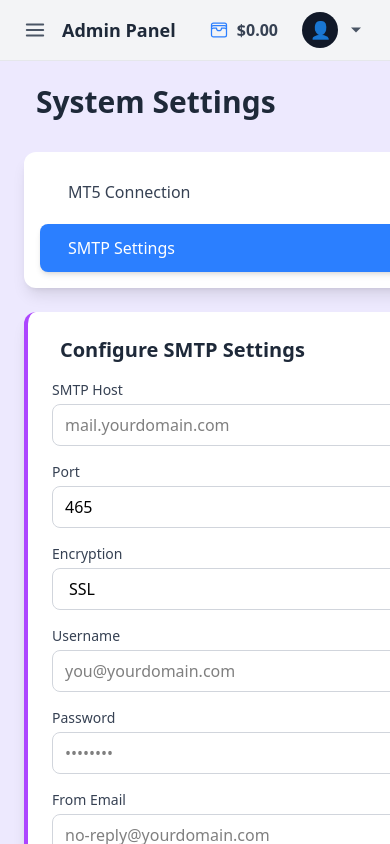
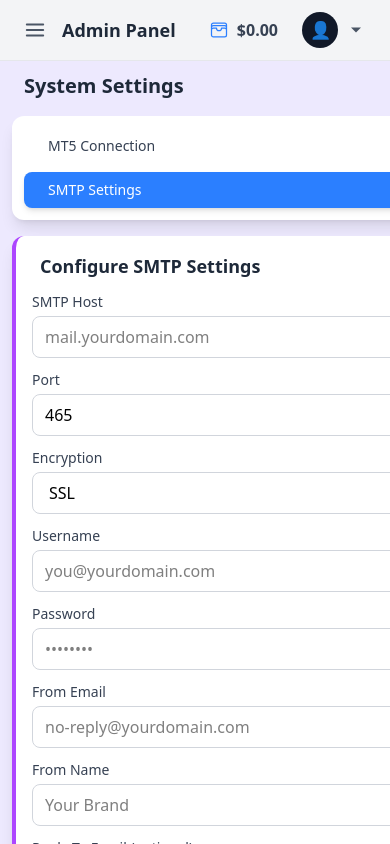
Before and after one commit to katochrasik794/new_fx_crm, a React (Vite) app: page /admin/system-settings in a window 390 px wide. Built offline with nearby package versions, Linux system fonts and the light colour scheme.

Commit message:
vercel.json added

```diff
--- a/src/Admin/Manage Deposits/AllDeposits.jsx
+++ b/src/Admin/Manage Deposits/AllDeposits.jsx
@@ -331,23 +331,23 @@
   );
 
   return (
-    <div className="min-h-screen bg-violet-100 p-4 md:p-6">
+    <div className="min-h-screen bg-violet-100 p-3 sm:p-4 md:p-6">
       <div className="max-w-7xl mx-auto">
         {/* Header */}
-        <div className="mb-6">
+        <div className="mb-4 sm:mb-6">
           <div className="flex items-center justify-center mb-4">
             <div className="w-12 h-12 bg-indigo-600 rounded-full flex items-center justify-center mr-3">
               <svg className="w-6 h-6 text-white" fill="currentColor" viewBox="0 0 20 20">
                 <path d="M9 12l2 2 4-4m6 2a9 9 0 11-18 0 9 9 0 0118 0z"/>
               </svg>
             </div>
-            <h1 className="text-2xl md:text-3xl font-bold text-gray-900">All Deposits</h1>
+            <h1 className="text-xl sm:text-2xl md:text-3xl font-bold text-gray-900">All Deposits</h1>
           </div>
           <p className="text-center text-gray-600">Complete overview of all deposit transactions</p>
         </div>
 
         {/* Search */}
-        <div className="mb-6">
+        <div className="mb-4 sm:mb-6">
           <div className="max-w-md mx-auto">
             <div className="relative">
               <input
--- a/src/Admin/Manage Withdrawls/AllWithdrawals.jsx
+++ b/src/Admin/Manage Withdrawls/AllWithdrawals.jsx
@@ -283,10 +283,10 @@
   );
 
   return (
-    <div className="min-h-screen bg-violet-100 p-4 md:p-6">
+    <div className="min-h-screen bg-violet-100 p-3 sm:p-4 md:p-6">
       <div className="max-w-7xl mx-auto">
         {/* Header */}
-        <div className="mb-8">
+        <div className="mb-6 sm:mb-8">
           <div className="flex items-center justify-center mb-4">
             <div className="w-14 h-14 bg-slate-600 rounded-2xl flex items-center justify-center mr-4 shadow-lg">
               <svg className="w-7 h-7 text-white" fill="currentColor" viewBox="0 0 20 20">
@@ -294,14 +294,14 @@
               </svg>
             </div>
             <div>
-              <h1 className="text-3xl md:text-4xl font-bold text-gray-900">All Withdrawals</h1>
-              <p className="text-lg text-gray-600 mt-1">View all withdrawal requests with status</p>
+              <h1 className="text-2xl sm:text-3xl md:text-4xl font-bold text-gray-900">All Withdrawals</h1>
+              <p className="text-sm sm:text-base md:text-lg text-gray-600 mt-1">View all withdrawal requests with status</p>
             </div>
           </div>
         </div>
 
         {/* Summary Stats */}
-        <div className="grid grid-cols-1 md:grid-cols-5 gap-6 mb-8">
+        <div className="grid grid-cols-1 xs:grid-cols-2 sm:grid-cols-3 md:grid-cols-5 gap-4 sm:gap-6 mb-6 sm:mb-8">
           <div className="bg-white rounded-xl shadow-lg border border-gray-200 p-6">
             <div className="flex items-center">
               <div className="w-12 h-12 bg-slate-100 rounded-lg flex items-center justify-center mr-4">
--- a/src/Admin/SystemSettings.jsx
+++ b/src/Admin/SystemSettings.jsx
@@ -9,23 +9,23 @@
   ];
 
   return (
-    <div className="min-h-screen bg-violet-100 p-6">
+    <div className="min-h-screen bg-violet-100 p-3 sm:p-4 md:p-6">
       <div className="max-w-7xl mx-auto">
-        <h1 className="text-3xl font-bold text-gray-800  mb-8 flex items-center">
+        <h1 className="text-xl sm:text-2xl md:text-3xl font-bold text-gray-800 mb-4 sm:mb-6 md:mb-8 flex items-center">
           <i className="ti ti-settings mr-3 text-blue-600"></i>
           System Settings
         </h1>
 
-        <div className="flex flex-col lg:flex-row gap-6">
+        <div className="flex flex-col lg:flex-row gap-4 sm:gap-6">
           {/* Sidebar Navigation */}
           <div className="lg:w-1/4">
-            <div className="bg-white  rounded-xl shadow-lg p-4">
+            <div className="bg-white rounded-xl shadow-lg p-3 sm:p-4">
               <nav className="space-y-2">
                 {tabs.map((tab) => (
                   <button
                     key={tab.id}
                     onClick={() => setActiveTab(tab.id)}
-                    className={`w-full text-left px-4 py-3 rounded-lg transition-all duration-200 flex items-center ${
+                    className={`w-full text-left px-3 sm:px-4 py-2 sm:py-3 rounded-lg transition-all duration-200 flex items-center text-sm sm:text-base ${
                       activeTab === tab.id
                         ? 'bg-blue-500 text-white shadow-md'
                         : 'text-gray-700  hover:bg-gray-100 '
@@ -160,16 +160,16 @@
       </div>
 
       {/* MT5 List */}
-      <div className="bg-white  rounded-xl shadow-lg overflow-hidden border-l-4 border-blue-500">
-        <div className="bg-gradient-to-r from-blue-500 to-blue-600 p-4">
-          <h3 className="text-lg font-semibold text-white flex items-center">
+      <div className="bg-white rounded-xl shadow-lg overflow-hidden border-l-4 border-blue-500">
+        <div className="bg-gradient-to-r from-blue-500 to-blue-600 p-3 sm:p-4">
+          <h3 className="text-base sm:text-lg font-semibold text-white flex items-center">
             <i className="ti ti-list-details mr-2"></i>
             Saved MT5 Connections
           </h3>
         </div>
-        <div className="p-6">
-          <div className="overflow-x-auto">
-            <table className="w-full table-auto">
+        <div className="p-3 sm:p-4 md:p-6">
+          <div className="overflow-x-auto -mx-3 sm:-mx-4 md:-mx-6 px-3 sm:px-4 md:px-6">
+            <table className="w-full table-auto min-w-[900px]">
               <thead>
                 <tr className="border-b border-gray-200 ">
                   <th className="px-4 py-3 text-left text-xs font-medium text-gray-500  uppercase tracking-wider">ID</th>
@@ -213,7 +213,7 @@
       </div>
 
       {/* MT5 Usage Note */}
-      <div className="bg-gradient-to-r from-yellow-50 to-orange-50   border border-yellow-200  rounded-xl p-6">
+      <div className="bg-gradient-to-r from-yellow-50 to-orange-50 border border-yellow-200 rounded-xl p-4 sm:p-6">
         <h4 className="text-lg font-semibold text-yellow-800  mb-3 flex items-center">
           <i className="ti ti-info-circle mr-2"></i>
           MT5 Connection — what to enter
@@ -237,10 +237,10 @@
 
 function SMTPTab() {
   return (
-    <div className="space-y-6">
+    <div className="space-y-4 sm:space-y-6">
       {/* SMTP Form */}
-      <div className="bg-white  rounded-xl shadow-lg p-6 border-l-4 border-purple-500">
-        <h3 className="text-xl font-semibold text-gray-800  mb-4 flex items-center">
+      <div className="bg-white rounded-xl shadow-lg p-4 sm:p-6 border-l-4 border-purple-500">
+        <h3 className="text-lg sm:text-xl font-semibold text-gray-800 mb-3 sm:mb-4 flex items-center">
           <i className="ti ti-plus mr-2 text-purple-500"></i>
           Configure SMTP Settings
         </h3>
@@ -248,7 +248,7 @@
           <input type="hidden" name="action" value="save_smtp" />
           <input type="hidden" name="smtp_id" value="0" />
 
-          <div className="grid grid-cols-1 md:grid-cols-2 lg:grid-cols-4 gap-4">
+          <div className="grid grid-cols-1 sm:grid-cols-2 lg:grid-cols-4 gap-3 sm:gap-4">
             <div>
               <label className="block text-sm font-medium text-gray-700  mb-1">
                 SMTP Host
@@ -360,7 +360,7 @@
           </div>
 
           <div className="flex justify-end">
-            <button className="bg-purple-500 hover:bg-purple-600 text-white px-6 py-2 rounded-lg transition-colors duration-200 flex items-center">
+            <button className="w-full sm:w-auto bg-purple-500 hover:bg-purple-600 text-white px-4 sm:px-6 py-2 rounded-lg transition-colors duration-200 flex items-center justify-center">
               <i className="ti ti-device-floppy mr-2"></i>
               Save SMTP
             </button>
@@ -369,16 +369,16 @@
       </div>
 
       {/* SMTP List */}
-      <div className="bg-white  rounded-xl shadow-lg overflow-hidden border-l-4 border-indigo-500">
-        <div className="bg-gradient-to-r from-indigo-500 to-indigo-600 p-4">
-          <h3 className="text-lg font-semibold text-white flex items-center">
+      <div className="bg-white rounded-xl shadow-lg overflow-hidden border-l-4 border-indigo-500">
+        <div className="bg-gradient-to-r from-indigo-500 to-indigo-600 p-3 sm:p-4">
+          <h3 className="text-base sm:text-lg font-semibold text-white flex items-center">
             <i className="ti ti-list-details mr-2"></i>
             Saved SMTP Profiles
           </h3>
         </div>
-        <div className="p-6">
-          <div className="overflow-x-auto">
-            <table className="w-full table-auto">
+        <div className="p-3 sm:p-4 md:p-6">
+          <div className="overflow-x-auto -mx-3 sm:-mx-4 md:-mx-6 px-3 sm:px-4 md:px-6">
+            <table className="w-full table-auto min-w-[1000px]">
               <thead>
                 <tr className="border-b border-gray-200 ">
                   <th className="px-4 py-3 text-left text-xs font-medium text-gray-500  uppercase tracking-wider">ID</th>
@@ -432,7 +432,7 @@
       </div>
 
       {/* SMTP Usage Note */}
-      <div className="bg-gradient-to-r from-green-50 to-teal-50   border border-green-200  rounded-xl p-6">
+      <div className="bg-gradient-to-r from-green-50 to-teal-50 border border-green-200 rounded-xl p-4 sm:p-6">
         <h4 className="text-lg font-semibold text-green-800  mb-3 flex items-center">
           <i className="ti ti-info-circle mr-2"></i>
           What to enter for SMTP
```
Also changed, not shown: vercel.json (added).
